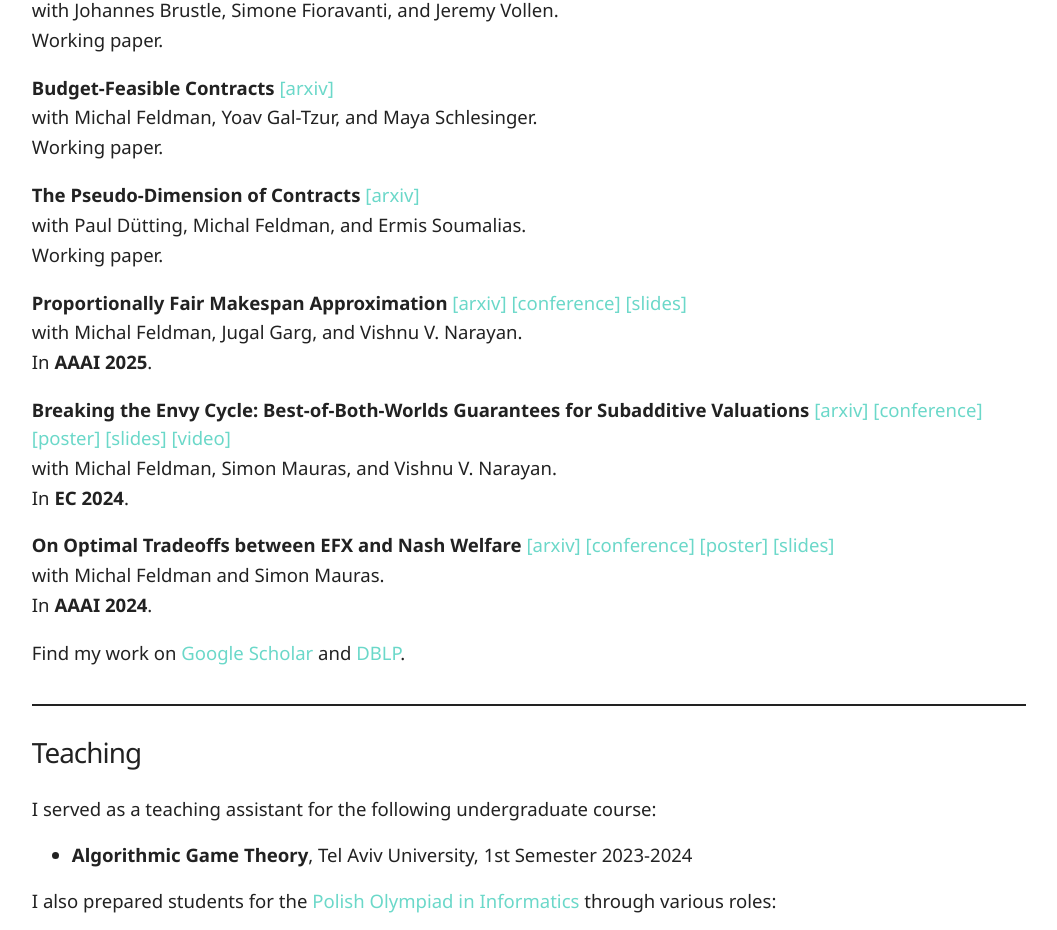
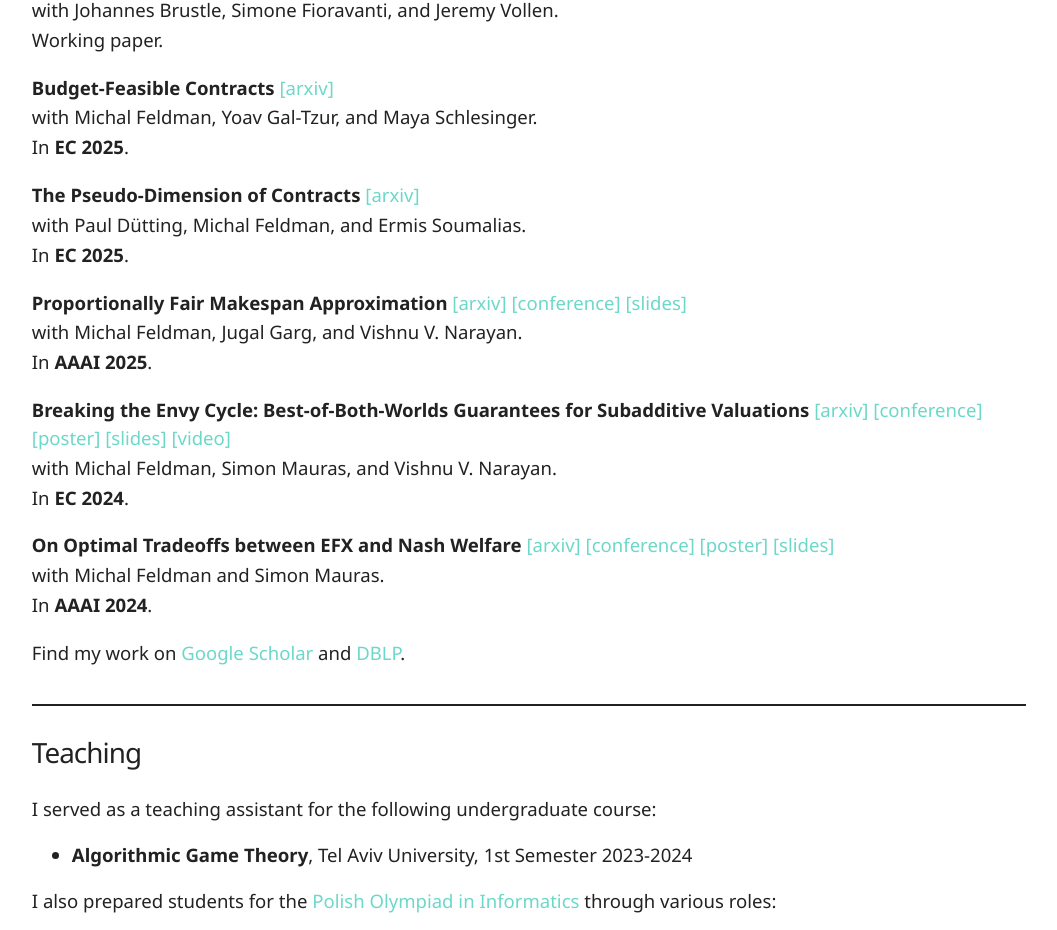
Before and after one commit to ponitka/ponitka.github.io, a plain HTML site: page index.html in a window 1280 px wide. Shown: the part 920-1850 px from the top of the page, without its empty margins (111-1168 px from the left). Drawn offline with Linux system fonts and the light colour scheme.

Commit message:
Update index.html

```diff
--- a/index.html
+++ b/index.html
@@ -59,7 +59,7 @@
                     <a href="https://arxiv.org/pdf/2504.01773" target="_blank">[arxiv]</a>
                 </p>
                 <p>with Michal Feldman, Yoav Gal-Tzur, and Maya Schlesinger.</p>
-                <p>Working paper.</p>
+                <p>In <b>EC 2025</b>.</p>
            </div>
            <div class="paper">
                 <p class="title">
@@ -67,7 +67,7 @@
                     <a href="https://arxiv.org/pdf/2501.14474" target="_blank">[arxiv]</a>
                 </p>
                 <p>with Paul Dütting, Michal Feldman, and Ermis Soumalias.</p>
-                <p>Working paper.</p>
+                <p>In <b>EC 2025</b>.</p>
            </div>
            <div class="paper">
                 <p class="title">
```
